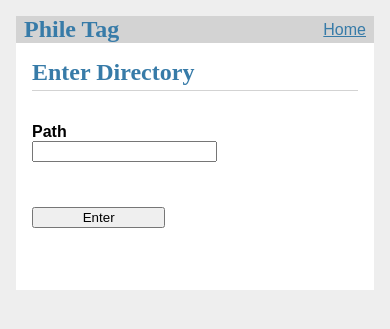
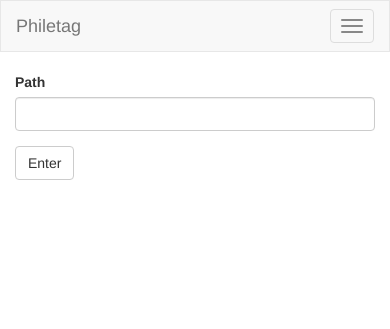
Before and after one commit to jjsutula/phile-tag, a Flask app: page / in a window 390 px wide. Shown: the top 329 px of the page. Run offline with Flask 2, Linux system fonts and the light colour scheme; some libraries are stand-ins or nearby versions.

Commit message:
Use flask_bootstrap to manage forms and css

```diff
--- a/phileTag/__init__.py
+++ b/phileTag/__init__.py
@@ -3,6 +3,8 @@ import logging
 from logging.handlers import RotatingFileHandler
 
 from flask import Flask, render_template
+from flask_bootstrap import Bootstrap
+
 from .config import Config
 
 def create_app(test_config=None):
@@ -54,6 +56,8 @@ def create_app(test_config=None):
         app.logger.setLevel(logging.INFO)
         app.logger.info('PhileTag startup')
 
+    bootstrap = Bootstrap(app)
+
     return app
 
 
--- a/phileTag/templates/album/index.html
+++ b/phileTag/templates/album/index.html
@@ -1,19 +1,14 @@
 {% extends 'base.html' %}
+{% import 'bootstrap/wtf.html' as wtf %}
 
 {% block header %}
   <h1>{% block title %}Enter Directory{% endblock %}</h1>
 {% endblock %}
 
 {% block app_content %}
-<form method="post" action="files" novalidate>
-  {{ form.hidden_tag() }}
-  <p>
-    {{ form.dir_path.label }}<br>
-    {{ form.dir_path() }}
-    {% for error in form.dir_path.errors %}
-    <span style="color: red;">[{{ error }}]</span>
-    {% endfor %}
-</p>
-  <p>{{ form.submit() }}</p>
-</form>
+<div class="row">
+  <div class="col-md-4">
+      {{ wtf.quick_form(form,action="files") }}
+  </div>
+</div>
 {% endblock %}
--- a/phileTag/templates/base.html
+++ b/phileTag/templates/base.html
@@ -1,19 +1,41 @@
-<!doctype html>
-<title>Philetag {% block title %}{% endblock %}</title>
-<link rel="stylesheet" href="{{ url_for('static', filename='style.css') }}">
-<nav>
-  <h1>Phile Tag</h1>
-  <div>
-    <a href="/">Home</a>
-</div>
-</nav>
-<section class="content">
-  <header>
-    {% block header %}{% endblock %}
-  </header>
-  {% block headerDetails %}{% endblock %}
-  {% for message in get_flashed_messages() %}
-    <div class="flash">{{ message }}</div>
-  {% endfor %}
-  {% block app_content %}{% endblock %}
-</section>
+{% extends 'bootstrap/base.html' %}
+
+{% block title %}
+    {% if title %}{{ title }} - Philetag{% else %}Welcome to Philetag{% endif %}
+{% endblock %}
+
+{% block navbar %}
+    <nav class="navbar navbar-default">
+        <div class="container">
+            <div class="navbar-header">
+                <button type="button" class="navbar-toggle collapsed" data-toggle="collapse" data-target="#bs-example-navbar-collapse-1" aria-expanded="false">
+                    <span class="sr-only">Toggle navigation</span>
+                    <span class="icon-bar"></span>
+                    <span class="icon-bar"></span>
+                    <span class="icon-bar"></span>
+                </button>
+                <a class="navbar-brand" href="{{ url_for('album.index') }}">Philetag</a>
+            </div>
+            <div class="collapse navbar-collapse" id="bs-example-navbar-collapse-1">
+                <ul class="nav navbar-nav">
+                    <li><a href="{{ url_for('album.index') }}">{{ ('Home') }}</a></li>
+                </ul>
+            </div>
+        </div>
+    </nav>
+{% endblock %}
+
+{% block content %}
+    <div class="container">
+        {% with messages = get_flashed_messages() %}
+        {% if messages %}
+            {% for message in messages %}
+            <div class="alert alert-info" role="alert">{{ message }}</div>
+            {% endfor %}
+        {% endif %}
+        {% endwith %}
+
+        {# application content needs to be provided in the app_content block #}
+        {% block app_content %}{% endblock %}
+    </div>
+{% endblock %}
```
Also changed, not shown: environment.yml (+6 -1 lines).
